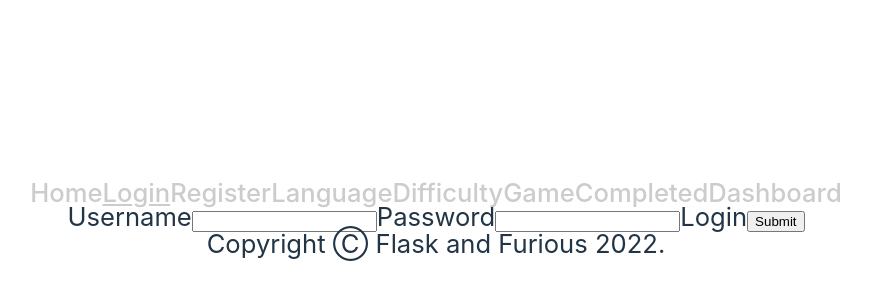
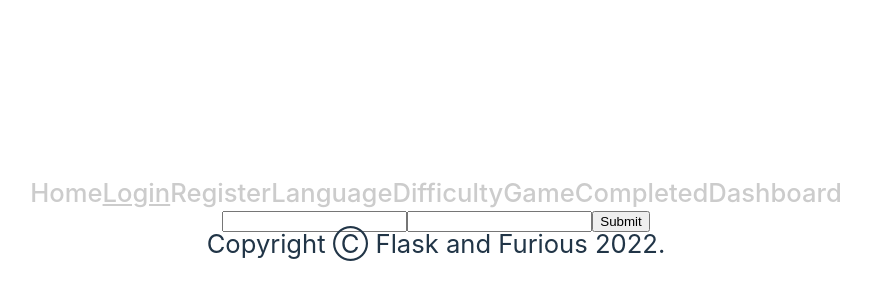
Before and after one commit to Flask-and-Furious/client_side, a React (Vite) app: page /login in a window 1280 px wide. Shown: the part 182-482 px from the top of the page, without its empty margins (204-1075 px from the left). Built offline with nearby package versions, Linux system fonts and the light colour scheme.

Commit message:
add prop for label text

```diff
--- a/src/components/Input/index.jsx
+++ b/src/components/Input/index.jsx
@@ -1,16 +1,15 @@
-import React from 'react'
-import styles from './input.module.css'
+import React from "react";
 
-function Input({ name, classVariant, type, children, onChange=()=>{}}) {
- return (
+import styles from "./input.module.css";
 
-   <>
-      <label htmlFor={name}>{children}</label>
-     <input role="input" id={name} name={name} type={type} onChange={onChange}/>
-
+function Input({ text, name, classVariant, type, children, onChange = () => {} }) {
+  return (
+    <>
+      {/* <label htmlFor={name}>{children}</label> */}
+      <label htmlFor={name}>{text}</label>
+      <input required id={name} name={name} type={type} onChange={onChange} />
     </>
-
- )
+  );
 }
 
-export default Input
+export default Input;
```
